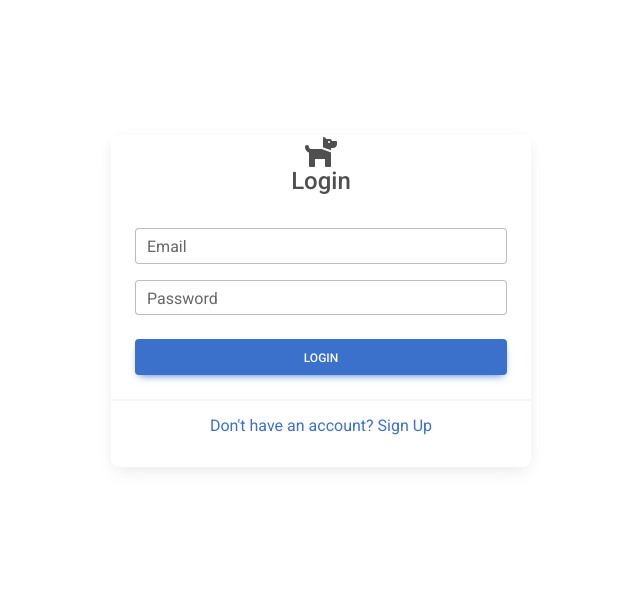
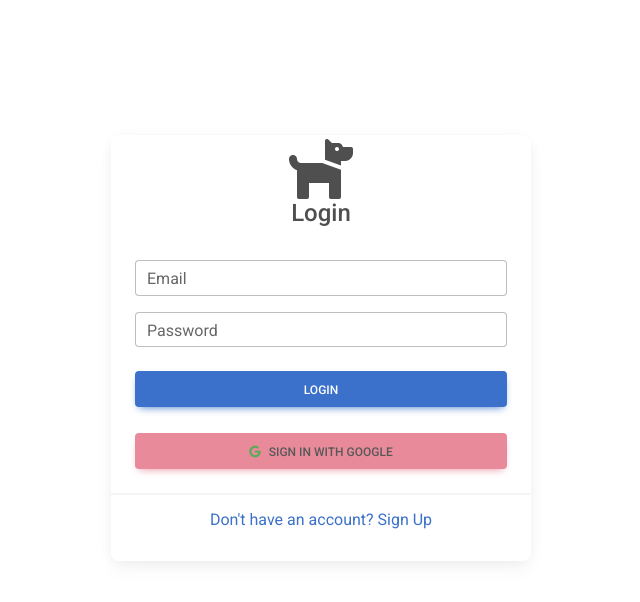
Before and after one commit to Vanillajaviscript/SEI-CAPSTONE-FRONTEND, a React (Create React App) app: page /login in a window 1280 px wide. Shown: the top 602 px of the page, without its empty margins (319-959 px from the left). Built offline with nearby package versions, Linux system fonts and the light colour scheme.

Commit message:
adds google authentication

```diff
--- a/src/pages/Home.jsx
+++ b/src/pages/Home.jsx
@@ -3,7 +3,10 @@
 
 const Home = () => {
   return (
-    <div>Home</div>
+    <div>
+      place all dogs here
+
+    </div>
   )
 }
 export default Home
--- a/src/pages/Login.jsx
+++ b/src/pages/Login.jsx
@@ -13,8 +13,9 @@ import { Link, useNavigate } from "react-router-dom";
 import {useDispatch, useSelector} from "react-redux";
 import { toast } from "react-toastify";
 import { login } from "../redux/features/authSlice";
+import {GoogleLogin} from "react-google-login";
 
-const Login = () => {
+const Login = ({googleSignin}) => {
   const initialState = {
     email: "",
     password: "",
@@ -48,6 +49,18 @@ const Login = () => {
       [name]: value,
     })
   };
+  const googleSuccess = (res) => {
+    const email = res?.profileObj?.email;
+    const name = res?.profileObj?.name;
+    const token = res?.token;
+    const googleId = res?.googleId;
+    const result = {email, name, token, googleId}
+    dispatch(googleSignin({result, navigate, toast}))
+  };
+
+  const googleFailure = (error) => {
+    toast.error(error)
+  }
   return (
     <div
       style={{
@@ -55,11 +68,11 @@ const Login = () => {
         marginTop: "120px",
         padding: "15px",
         maxWidth: "450px",
-        alignContent: "center"
+        alignContent: "center",
       }}
     >
       <MDBCard alignment="center">
-        <MDBIcon fas icon="dog" className="fa-2x" />
+        <MDBIcon fas icon="dog" className="fa-4x" />
         <h4>Login</h4>
         <MDBCardBody>
           <MDBValidation onSubmit={handleSubmit} noValidate className="row g-3">
@@ -99,6 +112,23 @@ const Login = () => {
               </MDBBtn>
             </div>
           </MDBValidation>
+          <br />
+          <GoogleLogin
+          clientId="19320938948-slbbudv3h1oolbebj1v4fmd62j82juqe.apps.googleusercontent.com"
+          render={(renderProps) => (
+            <MDBBtn
+              style={{width: "100%"}}
+              color="danger"
+              onClick={(renderProps.onClick)}
+              disabled={renderProps.disabled}
+            >
+                <MDBIcon style={{color: 'green'}} className="me-2" fab icon="google" />Sign in with Google
+            </MDBBtn>
+          )}
+          onSuccess={googleSuccess}
+          onFailure={googleFailure}
+          cookiePolicy="single_host_origin"
+          />
         </MDBCardBody>
         <MDBCardFooter>
           <Link to="/register">
--- a/src/pages/Register.jsx
+++ b/src/pages/Register.jsx
@@ -65,7 +65,7 @@ const Register = () => {
       }}
     >
       <MDBCard alignment="center">
-        <MDBIcon fas icon="bone" className="fa-2x" />
+        <MDBIcon fas icon="paw" className="fa-4x" />
         <h4>Register</h4>
         <MDBCardBody>
           <MDBValidation onSubmit={handleSubmit} noValidate className="row g-3">
--- a/src/redux/api.js
+++ b/src/redux/api.js
@@ -9,5 +9,5 @@ const API = axios.create({
 });
 
 export const signIn = (formData) => API.post("/users/signin", formData);
-
-export const signUp = (formData => API.post("/users/signup", formData))
+export const signUp = (formData => API.post("/users/signup", formData));
+export const googleSignin = (result) => API.post("/users/googleSignin", result)
--- a/src/redux/features/authSlice.js
+++ b/src/redux/features/authSlice.js
@@ -15,14 +15,25 @@ export const login = createAsyncThunk("auth/login", async({formState, navigate,
 
 export const register = createAsyncThunk("auth/register", async({formState, navigate, toast}, {rejectWithValue}) => {
   try {
-    const response = await (api.signUp(formState));
+    const response = await api.signUp(formState);
     toast.success("You are now registered, login to adopt today!");
     navigate("/");
     return response.data;
   } catch(error) {
     return rejectWithValue(error.response.data);
   }
-})
+});
+
+export const googleSignin = createAsyncThunk("auth/googlesignin", async({result, navigate, toast}, {rejectWithValue}) => {
+  try {
+    const response = await api.googleSignin(result);
+    toast.success("You are now signed in with Google and ready to adopt!");
+    navigate("/");
+    return response.data;
+  } catch(error) {
+    return rejectWithValue(error.response.data);
+  }
+});
 
 const authSlice = createSlice({
   name: "auth",
@@ -60,6 +71,20 @@ const authSlice = createSlice({
       //Message refers to user controller error message
       state.error = action.payload.message;
     },
+    [googleSignin.pending]: (state, action) => {
+      state.loading = true
+    },
+    [googleSignin.fulfilled]: (state, action) => {
+      state.loading = false;
+      //setItem() adds a key and a value to localstorage
+      localStorage.setItem("profile", JSON.stringify({...action.payload}));
+      state.user = action.payload
+    },
+    [googleSignin.rejected]: (state, action) => {
+      state.loading = false;
+      //Message refers to user controller error message
+      state.error = action.payload.message;
+    },
   },
 });
 
```
